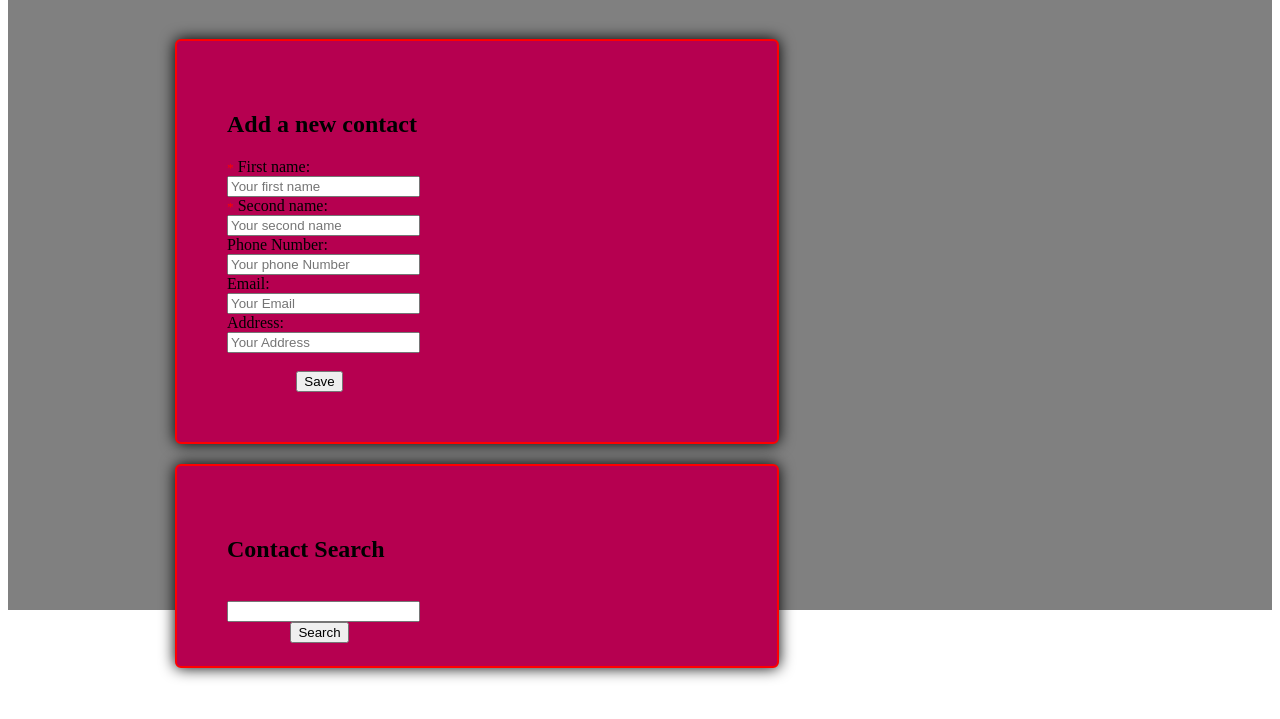
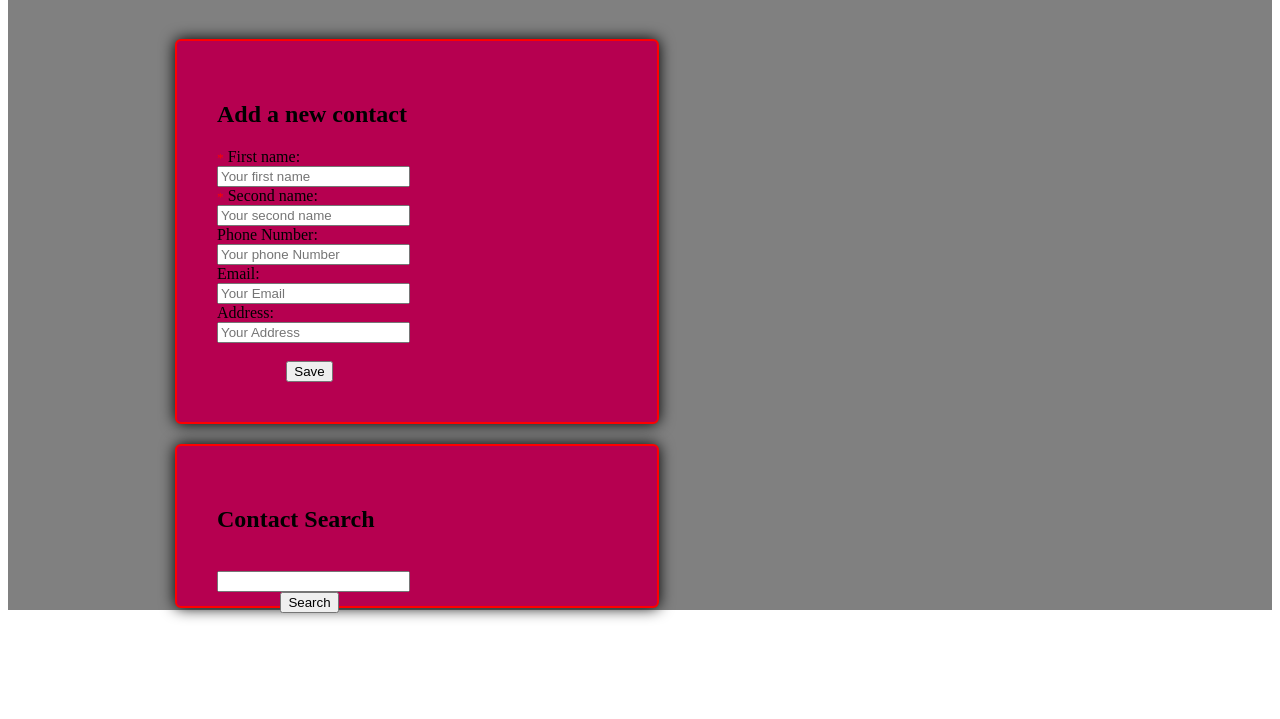
Before and after one commit to Nabuduwa-ketty/week-3-project, a plain HTML site: page index.html in a window 1280 px wide. Shown: the part 61-780 px from the top of the page. Drawn offline with Linux system fonts and the light colour scheme.

Commit message:
Display changes made especially on the search Div

```diff
--- a/style.css
+++ b/style.css
@@ -33,8 +33,8 @@ font-size: 10pt;
   display: block;
   text-align:left;
   border:1px solid #ccc;
-  width:500px;
-  padding:50px;
+  width:400px;
+  padding:40px;
   margin-top:20px;
   box-shadow:0 0 15px;
   border-radius:6px;
@@ -49,9 +49,9 @@ font-size: 10pt;
   float:left;
   text-align:left;
   border:1px solid #ccc;
-  width:500px;
-  height: 100px;
-  padding:50px;
+  width:400px;
+  height: 80px;
+  padding:40px;
   margin-top:20px;
   box-shadow:0 0 15px;
   border-radius:6px;
```
